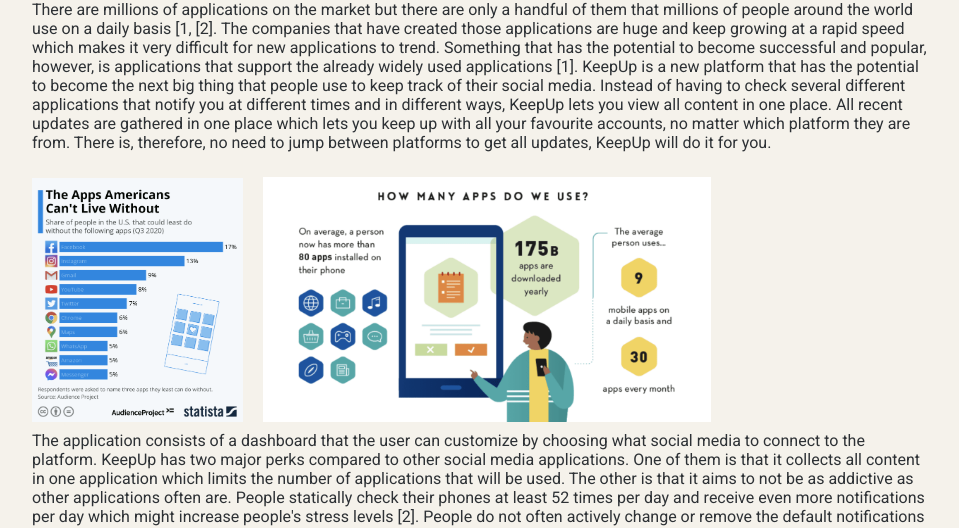
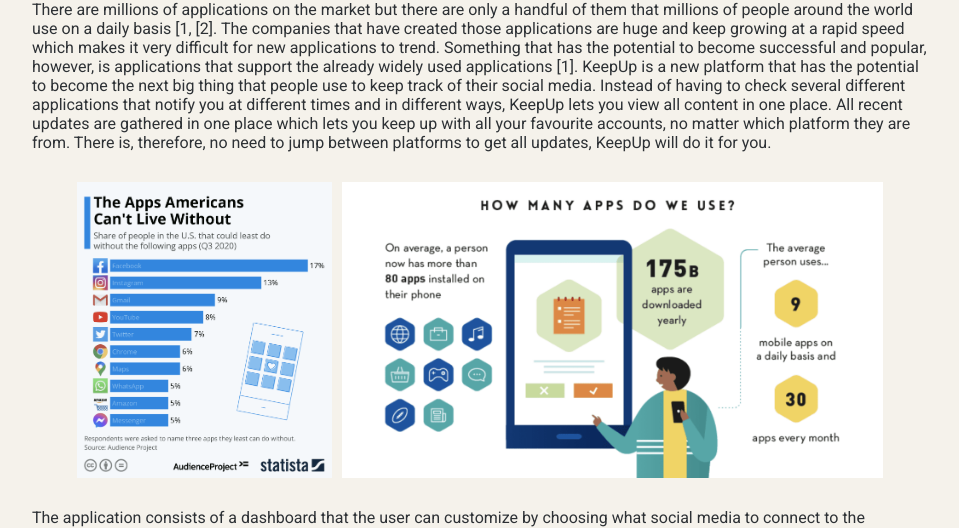
Before and after one commit to EllenWiderstrand/CLS055, a React (Create React App) app: page / in a window 1280 px wide. Shown: the part 713-1241 px from the top of the page, without its empty margins (160-1119 px from the left). Built offline with nearby package versions, Linux system fonts and the light colour scheme.

Commit message:
updated styling for some images

```diff
--- a/src/App.css
+++ b/src/App.css
@@ -18,14 +18,21 @@
   padding: 40px 0 10px 0;
 }
 
+.statisticsWrapper{
+  width: 90%;
+  display: grid;
+  grid-template-columns: 1fr 2.12fr;
+  grid-column-gap: 10px;
+  margin: 10px 5% 30px;
+}
+
 .statistics1{
   width: 23.5%;
   padding: 5px 10px 5px 0;
 }
 
-.statistics2{
-  width: 50%;
-  padding: 5px 0 5px 10px;
+.statisticsImg{
+  width: 100%;
 }
 
 .design{
@@ -38,6 +45,16 @@
   margin: 0 auto;
   width: 50%;
   position: center;
+}
+
+.icons{
+  width: 70%;
+  padding: 0 15% 5px;
+}
+
+.figureText{
+  text-align: center;
+  font-size: 14px;
 }
 
 
--- a/src/App.js
+++ b/src/App.js
@@ -30,8 +30,10 @@
           All recent updates are gathered in one place which lets you keep up with all your favourite accounts, no matter which platform they are from. There is, therefore,
           no need to jump between platforms to get all updates, KeepUp will do it for you. </p>
 
-        <img alt="Application statistics1" className="statistics1" src={statistics1} />
-        <img alt="Application statistics2" className="statistics2" src={statistics2} />
+        <div className="statisticsWrapper">
+          <img alt="Application statistics1" className="statisticsImg" src={statistics1} />
+          <img alt="Application statistics2" className="statisticsImg" src={statistics2} />
+        </div>
 
         <p>The application consists of a dashboard that the user can customize by choosing what social media to connect to the platform. KeepUp has two major perks compared
           to other social media applications. One of them is that it collects all content in one application which limits the number of applications that will be used.
@@ -53,7 +55,8 @@
         of letting the user take control and gather all social media.
         </p>
 
-        <img alt="Application statistics1" className="result" src={application} />
+        <img alt="Logos for different social media." className="icons" src={application} />
+        <p className="figureText">Figure 4.1: Social media applications used by the interviewees.</p>
 
         <p>
         The purpose of KeepUp is also to try to reduce stress and addiction to social media. KeepUp includes features such as per default the setting is that the user
```
Also changed, not shown: src/applications.png.
